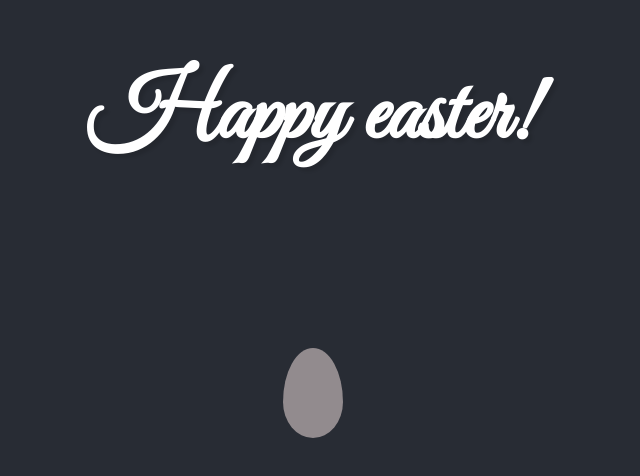
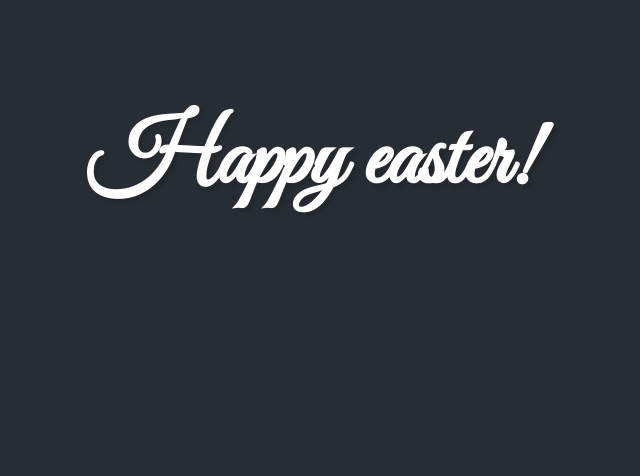
Before and after one commit to AyeshaAzam/tcp-easter, a React (Create React App) app: page / in a window 1280 px wide. Shown: the part 182-658 px from the top of the page, without its empty margins (327-967 px from the left). Built offline with nearby package versions, Linux system fonts and the light colour scheme.

Commit message:
Prepp App.js

```diff
--- a/src/App.js
+++ b/src/App.js
@@ -10,8 +10,6 @@ class App extends Component {
         <div className="easter">
           <h1 className="title">Happy easter!</h1>
         </div>
-        <EasterGame />
-        {/* <EasterEgg /> */}
       </div>
     );
   }
```
